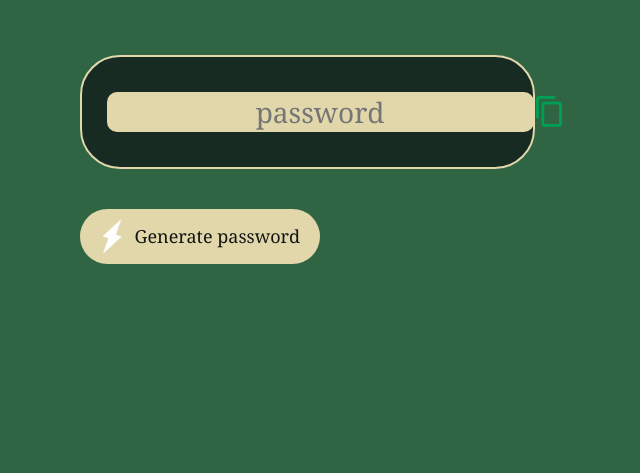
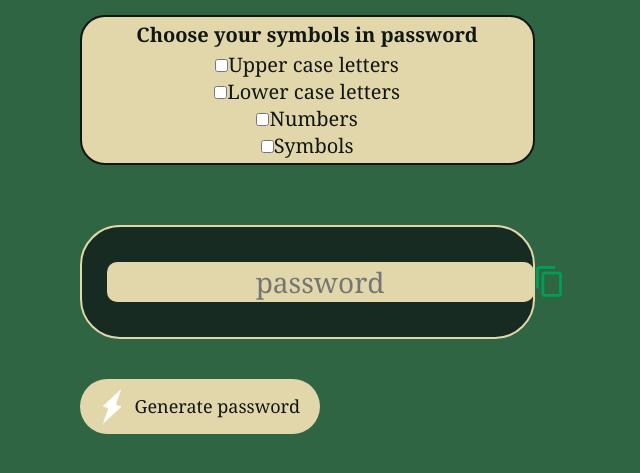
Before and after one commit to Pawlitka/RandomPasswordApp, a plain HTML site: page index.html in a window 1280 px wide. Shown: the part 281-754 px from the top of the page, without its empty margins (74-714 px from the left). Drawn offline with Linux system fonts and the light colour scheme.

Commit message:
add checkboxes

```diff
--- a/index.html
+++ b/index.html
@@ -9,6 +9,13 @@
         <div class="container">
             <h1 id="headerPrefix">Generate a</h1>
             <h1><span id="headerSuffix">RANDOM PASSWORD</span></h1>
+                <div class="container-checkboxes">
+                <h1>Choose your symbols in password</h1>
+                <p><input type="checkbox">Upper case letters</p>
+                <p><input type="checkbox">Lower case letters </p>
+                <p><input type="checkbox">Numbers</p>
+                <p><input type="checkbox">Symbols</p>
+                </div>
             <div class="display">
                 <input type="text" id="password" placeholder="password"/>
                 <img src="copy.png" alt="copy.png" onclick="handleClickCopyPassword()"/>
--- a/styles.css
+++ b/styles.css
@@ -47,6 +47,26 @@ body {
     padding: 2px 10px;
 }
 
+.container-checkboxes h1 {
+    font-weight: bold;
+    font-size: 20px;
+    justify-self: center;
+    margin-bottom: 3px;
+
+}
+
+.container-checkboxes {
+    width: 65%;
+    margin-top: 20px;
+    background: var(--main-color);
+    color: var(--color-black);
+    font-size: 20px;
+    padding: 4px 8px;
+    border: 2px solid var(--color-black);
+    border-radius: 25px;
+    text-align: center;
+}
+
 .display img {
     width: 30px;
     cursor: pointer;
```
